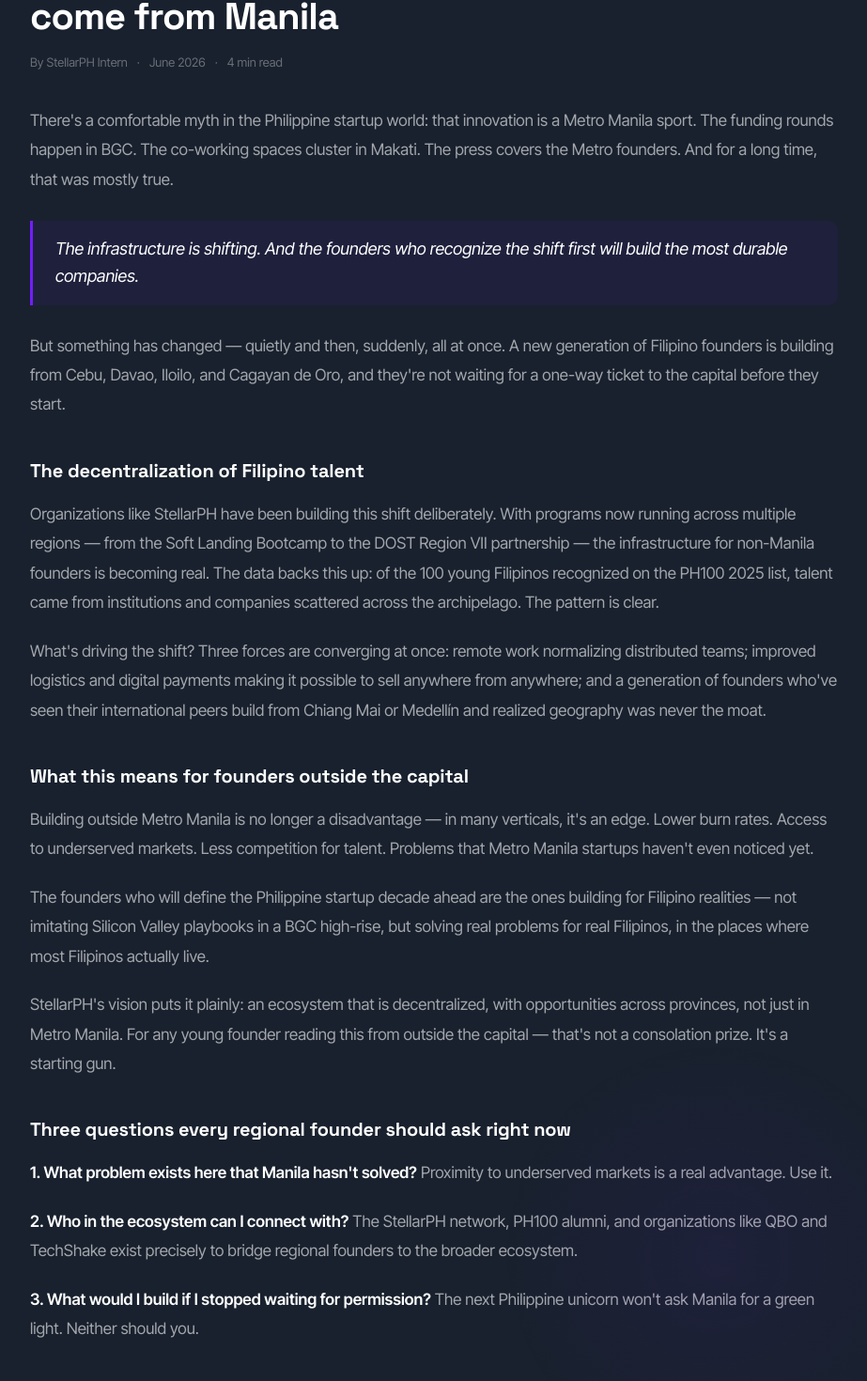
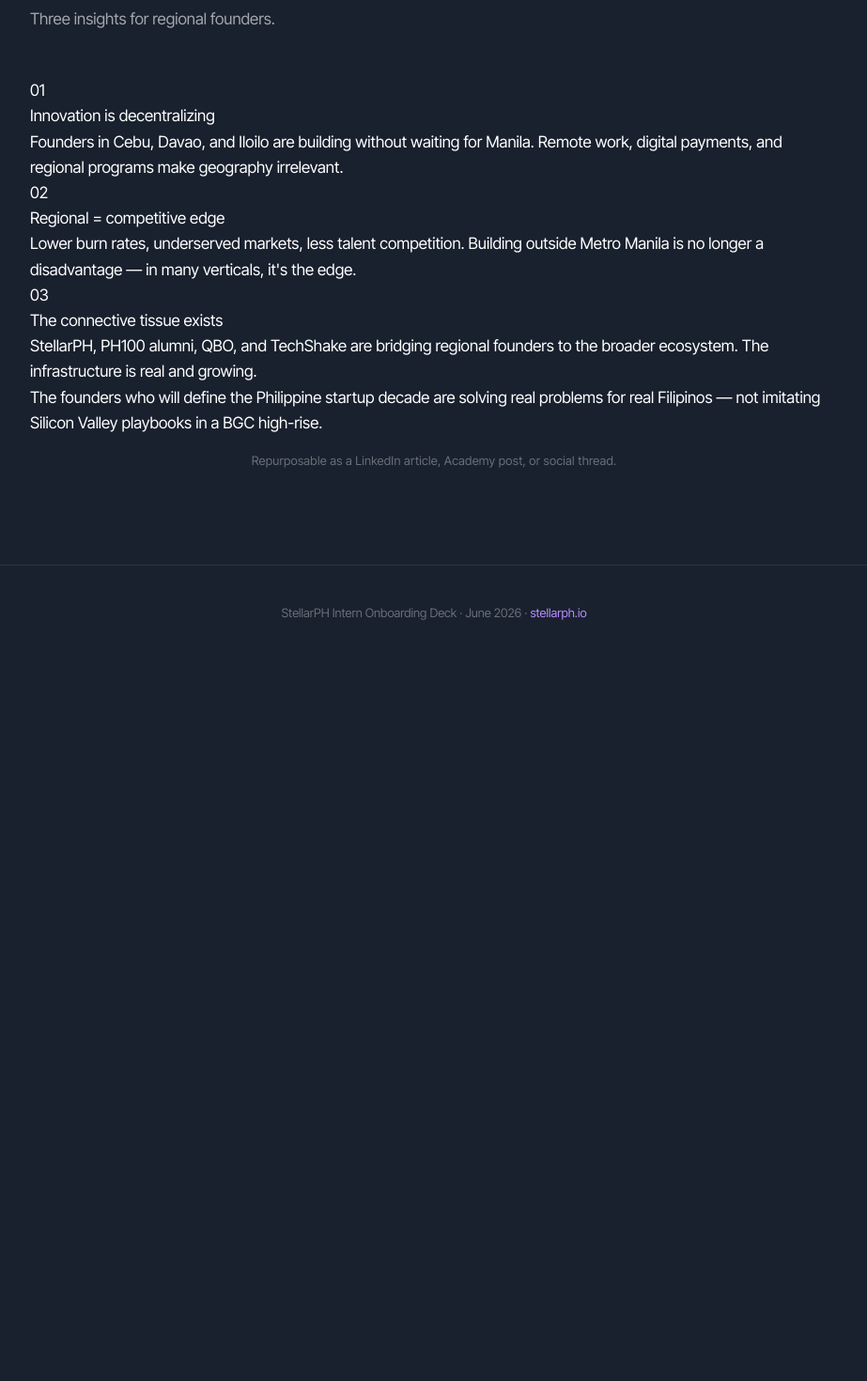
Before and after one commit to charlesterrenal/stellar-pitch, a React (Vite) app: page / in a window 1280 px wide. Shown: the part 5803-7273 px from the top of the page at 94% size, without its empty margins (178-1101 px from the left). After the commit the page ends 6505 px from the top, so only its background shows below. Built offline with nearby package versions, Linux system fonts and the light colour scheme.

Commit message:
feat: redesign Content section with card-based insights layout, removing raw text wall

```diff
--- a/src/sections/Content.tsx
+++ b/src/sections/Content.tsx
@@ -1,113 +1,58 @@
 import { useFadeIn } from '../hooks/useFadeIn'
+
+const insights = [
+  {
+    num: '01',
+    title: 'Innovation is decentralizing',
+    body: 'Founders in Cebu, Davao, and Iloilo are building without waiting for Manila. Remote work, digital payments, and regional programs make geography irrelevant.',
+  },
+  {
+    num: '02',
+    title: 'Regional = competitive edge',
+    body: 'Lower burn rates, underserved markets, less talent competition. Building outside Metro Manila is no longer a disadvantage \u2014 in many verticals, it\'s the edge.',
+  },
+  {
+    num: '03',
+    title: 'The connective tissue exists',
+    body: 'StellarPH, PH100 alumni, QBO, and TechShake are bridging regional founders to the broader ecosystem. The infrastructure is real and growing.',
+  },
+]
 
 export function Content() {
   const ref = useFadeIn()
 
   return (
-    <section className="section" id="content" aria-labelledby="content-title" ref={ref}>
-      <div className="glow-br" aria-hidden="true" />
-
+    <section className="section" id="content" ref={ref}>
       <div className="fade-in">
-        <div className="eyebrow">Days 1–2 Deliverable · Startup Content Piece</div>
+        <div className="eyebrow">Startup Content Piece</div>
+        <h2 className="sec-title">
+          Why the next Philippine unicorns<br />
+          won't come from Manila
+        </h2>
+        <p className="sec-sub">Three insights for regional founders.</p>
       </div>
 
-      <article className="fade-in" aria-labelledby="content-title">
-        <div className="article-header">
-          <div className="article-tag">Ecosystem insight</div>
-          <h2 className="article-title" id="content-title">
-            Why the next 500 Philippine unicorns won't come from Manila
-          </h2>
-          <div className="article-meta">
-            <span>By StellarPH Intern</span>
-            <span>June 2026</span>
-            <span>4 min read</span>
+      <div className="insights-grid fade-in">
+        {insights.map((ins) => (
+          <div className="insight-card" key={ins.num}>
+            <div className="insight-num">{ins.num}</div>
+            <div className="insight-title">{ins.title}</div>
+            <p className="insight-body">{ins.body}</p>
           </div>
-        </div>
+        ))}
+      </div>
 
-        <div className="article-body">
-          <p>
-            There's a comfortable myth in the Philippine startup world: that innovation is
-            a Metro Manila sport. The funding rounds happen in BGC. The co-working spaces
-            cluster in Makati. The press covers the Metro founders. And for a long time,
-            that was mostly true.
-          </p>
+      <div className="pull-quote-card fade-in">
+        <p>
+          The founders who will define the Philippine startup decade are solving real
+          problems for real Filipinos &mdash; not imitating Silicon Valley playbooks
+          in a BGC high-rise.
+        </p>
+      </div>
 
-          <div className="pull-quote">
-            <p>
-              The infrastructure is shifting. And the founders who recognize the shift first
-              will build the most durable companies.
-            </p>
-          </div>
-
-          <p>
-            But something has changed — quietly and then, suddenly, all at once. A new
-            generation of Filipino founders is building from Cebu, Davao, Iloilo, and
-            Cagayan de Oro, and they're not waiting for a one-way ticket to the capital
-            before they start.
-          </p>
-
-          <h3>The decentralization of Filipino talent</h3>
-          <p>
-            Organizations like StellarPH have been building this shift deliberately. With
-            programs now running across multiple regions — from the Soft Landing Bootcamp
-            to the DOST Region VII partnership — the infrastructure for non-Manila founders
-            is becoming real. The data backs this up: of the 100 young Filipinos recognized
-            on the PH100 2025 list, talent came from institutions and companies scattered
-            across the archipelago. The pattern is clear.
-          </p>
-          <p>
-            What's driving the shift? Three forces are converging at once: remote work
-            normalizing distributed teams; improved logistics and digital payments making
-            it possible to sell anywhere from anywhere; and a generation of founders who've
-            seen their international peers build from Chiang Mai or Medellín and realized
-            geography was never the moat.
-          </p>
-
-          <h3>What this means for founders outside the capital</h3>
-          <p>
-            Building outside Metro Manila is no longer a disadvantage — in many verticals,
-            it's an edge. Lower burn rates. Access to underserved markets. Less competition
-            for talent. Problems that Metro Manila startups haven't even noticed yet.
-          </p>
-          <p>
-            The founders who will define the Philippine startup decade ahead are the ones
-            building for Filipino realities — not imitating Silicon Valley playbooks in a
-            BGC high-rise, but solving real problems for real Filipinos, in the places
-            where most Filipinos actually live.
-          </p>
-          <p>
-            StellarPH's vision puts it plainly: an ecosystem that is decentralized, with
-            opportunities across provinces, not just in Metro Manila. For any young founder
-            reading this from outside the capital — that's not a consolation prize.
-            It's a starting gun.
-          </p>
-
-          <h3>Three questions every regional founder should ask right now</h3>
-          <p>
-            <strong style={{ color: 'var(--text-1)', fontWeight: 600 }}>
-              1. What problem exists here that Manila hasn't solved?
-            </strong>{' '}
-            Proximity to underserved markets is a real advantage. Use it.
-          </p>
-          <p>
-            <strong style={{ color: 'var(--text-1)', fontWeight: 600 }}>
-              2. Who in the ecosystem can I connect with?
-            </strong>{' '}
-            The StellarPH network, PH100 alumni, and organizations like QBO and TechShake
-            exist precisely to bridge regional founders to the broader ecosystem.
-          </p>
-          <p>
-            <strong style={{ color: 'var(--text-1)', fontWeight: 600 }}>
-              3. What would I build if I stopped waiting for permission?
-            </strong>{' '}
-            The next Philippine unicorn won't ask Manila for a green light. Neither should you.
-          </p>
-        </div>
-
-        <p className="repurpose-note">
-          This piece can be repurposed as a LinkedIn article, StellarPH Academy post, or social thread.
-        </p>
-      </article>
+      <p className="repurpose-note fade-in">
+        Repurposable as a LinkedIn article, Academy post, or social thread.
+      </p>
     </section>
   )
 }
```
